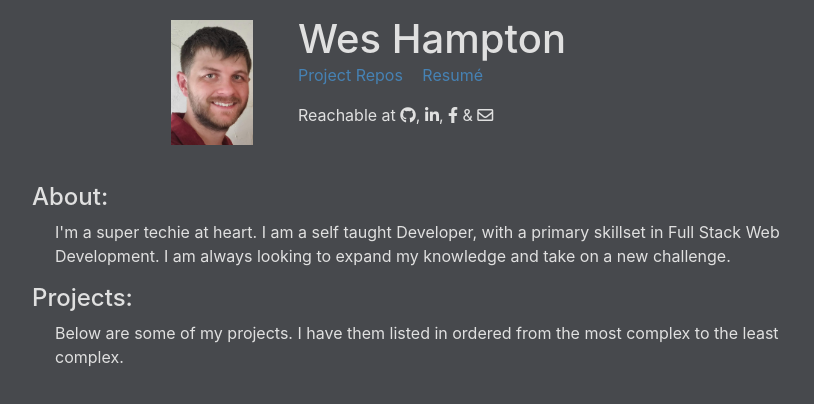
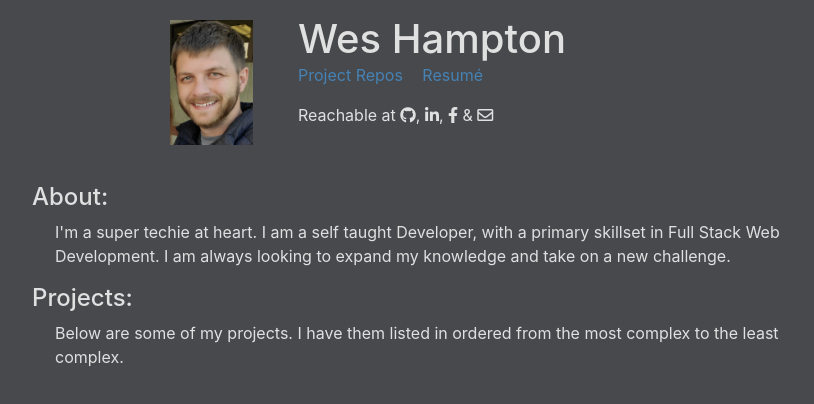
Before and after one commit to wes992/whampton, a plain HTML site: page index.html in a window 1280 px wide. Shown: the top 404 px of the page, without its empty margins (224-1038 px from the left). Drawn offline with nearby package versions, Linux system fonts and the light colour scheme.

Commit message:
Update profile photo

```diff
--- a/index.html
+++ b/index.html
@@ -16,7 +16,7 @@
     <div id="container">
         <div class="row">
             <div class="col-4">
-                <img src='Images/wes.jpg' alt='man smiling photo'id="logo">
+                <img src='Images/hampton.jpg' alt='man smiling photo'id="logo">
             </div>
                 <div class='col-8'>
                     <h1>Wes Hampton</h1>
```
